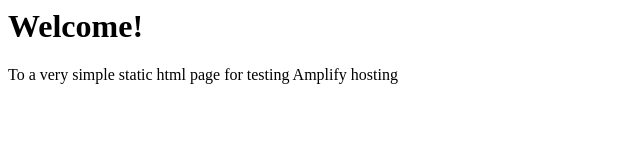
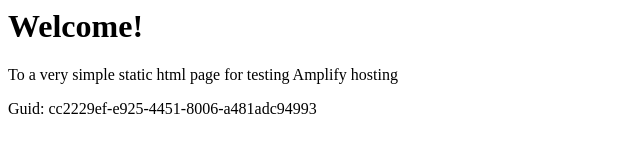
Before and after one commit to aws-aemilia-gru/Github-PR-Commit-Integration-Test-DoNotTouch-v0-prod-sa-east-1, a website: page src/index.html in a window 1280 px wide. Shown: the whole page, without its empty margins (0-640 px from the left). Drawn offline with Linux system fonts and the light colour scheme.

Commit message:
commit from integ tests

```diff
--- a/src/index.html
+++ b/src/index.html
@@ -1,3 +1,5 @@
+
+
 <html lang="en">
 
 <head>
@@ -10,6 +12,6 @@
 <body>
     <h1>Welcome!</h1>
     <p>To a very simple static html page for testing Amplify hosting</p>
-</body>
+    <p>Guid: cc2229ef-e925-4451-8006-a481adc94993</p></body>
 
 </html>
```
